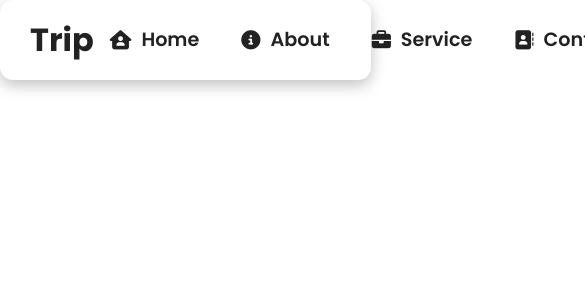
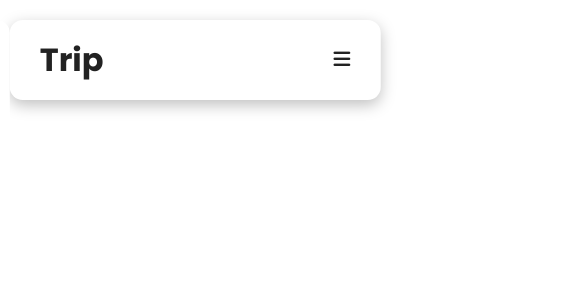
Before and after one commit to prateeksinghk7/INT252, a React (Create React App) app: page / in a window 390 px wide. Shown: the top 300 px of the page, 585 px wide, since content can reach past the window. Built offline with nearby package versions, Linux system fonts and the light colour scheme.

Commit message:
added css to hamberger and made navbar responsive

```diff
--- a/src/components/Navbar.js
+++ b/src/components/Navbar.js
@@ -4,12 +4,21 @@ import { MenuItems } from "./MenuItems";
 // import{Link} from "react-router-dom";
 
 class Navbar extends Component{
+  state={clicked:false};
+  handleClick = ()=>{
+    this.setState({clicked: !this.state.clicked});
+  }
 render() {
     return(
         <nav className="NavbarItems">
 
             <h1 className="navbar-logo">Trip</h1>
-            <ul className="nav-menu">
+
+            <div className="menu-icons" onClick={ this.handleClick}>
+            <i className={this.state.clicked ? "fas fa-times" : "fas fa-bars"}></i>
+            </div>
+
+            <ul className={this.state.clicked ? "nav-menu active" : "nav-menu" }>
               {MenuItems.map((item,index)=>{
 
                 return(
--- a/src/components/NavbarStyles.css
+++ b/src/components/NavbarStyles.css
@@ -7,6 +7,11 @@
     width: 95%;
     height: 80px;
     border-radius: 13px;
+    position: fixed;
+    top:20px;
+    left: 50%;
+    transform:translate(-50%);
+    z-index: 9999;
 }
 
 .navbar-logo{
@@ -63,3 +68,73 @@ button:hover{
     background-color: #151516;
     color:#fff;
 }
+.menu-icons{
+    display: none;
+}
+@media screen and (max-width: 850px){
+    .NavbarItems {
+        z-index: 99;
+    }
+   .nav-menu{
+    display: flex;-gap:10px;
+   flex-direction: column;
+   justify-content: flex-start;
+   background-color: white;
+   width: 100%;
+   height: auto;
+   position: absolute;
+   top:0;
+   left: -100%;
+   opacity: 1;
+   align-items: stretch;
+   padding: 80px 0 30px 0;
+   margin: 0;
+   z-index: -1;
+transition: 0.3s ease-in-out;
+border-radius: 13px;
+   }
+.nav-menu.active{
+left:0;
+opacity: 1;
+z-index: -1;
+transition: 0.3s ease-in-out;
+}
+   .nav-links{
+    display: block;
+    width: 100%;
+    font-size: 1.2rem;
+    padding: 2rem 0;
+   }
+   .nav-links:hover{
+    background: #01959a;
+    transition: none;
+
+   }
+   .nav-link-mobile{
+    display: block;
+    text-align: center;
+    padding: 1.5rem;
+    margin: auto;
+    border-radius: 4px;
+    width:80%;
+    background: #01959a;
+    text-decoration: none;
+    color: white;
+    font-size: 1.2rem;
+    font-weight: 700;
+    letter-spacing: 2px;
+
+   }
+   button{
+display: none;
+   }
+   .menu-icons{
+    display: block;
+    cursor: pointer;
+}
+
+.menu-icons i{
+    font-size: 1.2rem;
+    color:#222;
+}
+}
```
